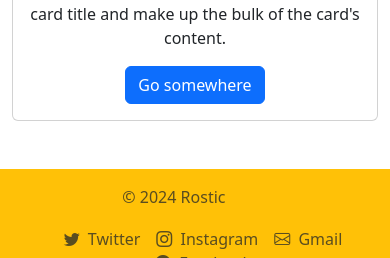
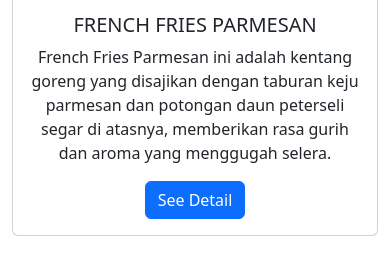
Before and after one commit to allukananikakurapika/Resto, a PHP site: the page made by app/views/home/index.php in a window 390 px wide. Shown: the part 2089-2347 px from the top of the page. Run offline with PHP 8.4, Linux system fonts and the light colour scheme; the template is opened without the code that fills it, so the values that code supplies are empty; some libraries are stand-ins or nearby versions.

Commit message:
terakhir

```diff
--- a/app/views/about/index.php
+++ b/app/views/about/index.php
@@ -1,6 +1,6 @@
 <div class="container">
 <div class="px-4 py-5 my-5 text-center">
-<img src="<?=BASEURL;?>/image/Ni Gusti Putu Prycilia Tesalonika.jpg" alt="Narendra Arya" width="200" class="rounded-circle shadow p-3 mb-5 bg-body rounded">
+<img src="<?=BASEURL;?>/image/ake.jpg" alt="Narendra Arya" width="200" class="rounded-circle shadow p-3 mb-5 bg-body rounded">
     <h1 class="display-5 fw-bold text-body-emphasis"><?=$data['nama']?></h1>
     <div class="col-lg-6 mx-auto">
         <p class="lead mb-4">Saya adalah seorang <?=$data['pekerjaan']?> yang merancang dan mendesain web makanan ini </p>
--- a/app/views/home/index.php
+++ b/app/views/home/index.php
@@ -19,8 +19,8 @@
             <div class="carousel-item active">
                 <img src="<?=BASEURL;?>/image/f1.jpg" class="d-block w-100 img-fluid" alt="Slide 1">
                 <div class="carousel-caption d-block">
-                    <h5 class="d-none d-sm-block">Slide 1</h5>
-                    <p class="d-none d-sm-block">Description for slide 1.</p>
+                    <h5 class="d-none d-sm-block">PAKET 1</h5>
+                    <p class="d-none d-sm-block">BEEF KARL BURGER</p>
                 </div>
             </div>
 
@@ -28,8 +28,8 @@
             <div class="carousel-item">
                 <img src="<?=BASEURL;?>/image/f2.jpg" class="d-block w-100 img-fluid" alt="Slide 2">
                 <div class="carousel-caption d-block">
-                    <h5 class="d-none d-sm-block">Slide 2</h5>
-                    <p class="d-none d-sm-block">Description for slide 2.</p>
+                    <h5 class="d-none d-sm-block">PAKET 2</h5>
+                    <p class="d-none d-sm-block">AVOCADO FIESTA HOTDOG</p>
                 </div>
             </div>
 
@@ -37,8 +37,8 @@
             <div class="carousel-item">
                 <img src="<?=BASEURL;?>/image/f3.jpg" class="d-block w-100 img-fluid" alt="Slide 3">
                 <div class="carousel-caption d-block">
-                    <h5 class="d-none d-sm-block">Slide 3</h5>
-                    <p class="d-none d-sm-block">Description for slide 3.</p>
+                    <h5 class="d-none d-sm-block">PAKET 3</h5>
+                    <p class="d-none d-sm-block">FRENCH FRIES PARMESAN</p>
                 </div>
             </div>
 
@@ -46,8 +46,8 @@
             <div class="carousel-item">
                 <img src="<?=BASEURL;?>/image/d1.jpg" class="d-block w-100 img-fluid" alt="Slide 4">
                 <div class="carousel-caption d-block">
-                    <h5 class="d-none d-sm-block">Slide 4</h5>
-                    <p class="d-none d-sm-block">Description for slide 4.</p>
+                    <h5 class="d-none d-sm-block">New Comer </h5>
+                    <p class="d-none d-sm-block">LIME MOJITO</p>
                 </div>
             </div>
         </div>
@@ -56,41 +56,48 @@
         <div class="row row-cols-1 row-cols-sm-2 row-cols-lg-4 g-4 justify-content-center">
             <div class="col">
                 <div class="card h-100">
-                    <video src="<?=BASEURL;?>/image/8.mp4" class="card-img-top" autoplay muted loop></video>
+                    <img src="<?=BASEURL;?>/image/f1r.jpg" class="card-img-top"></img>
                     <div class="card-body">
-                        <h5 class="card-title">Naren Jatuh Cinta</h5>
-                        <p class="card-text">Some quick example text to build on the card title and make up the bulk of the card's content.</p>
-                        <a href="<?=BASEURL;?>/about" class="btn btn-primary">Go somewhere</a>
+                        <h5 class="card-title">BEEF KARL BURGER</h5>
+                        <p class="card-text"> Beef Karl Burger ini merupakan sajian yang menggugah selera,<br>
+                            <span>erdiri dari patty daging sapi panggang yang juicy, dilapisi dengan keju leleh,  potongan selada segar,</span><span>
+                            dan disajikan dalam roti yang lembut, lengkap dengan kentang goreng renyah di sampingnya.
+                            </span></p>
+                        <a href="<?=BASEURL;?>/produk" class="btn btn-primary">See Detail</a>
                     </div>
                 </div>
             </div>
             <div class="col">
                 <div class="card h-100">
-                    <video src="<?=BASEURL;?>/image/7.mp4" class="card-img-top" autoplay muted loop></video>
+                    <img src="<?=BASEURL;?>/image/f2r.jpg" class="card-img-top"></img>
                     <div class="card-body">
-                        <h5 class="card-title">Naren Jatuh Cinta</h5>
-                        <p class="card-text">Some quick example text to build on the card title and make up the bulk of the card's content.</p>
-                        <a href="#" class="btn btn-primary">Go somewhere</a>
+                        <h5 class="card-title">AVOCADO FIESTA HOTDOG</h5>
+                        <p class="card-text">Avocado Fiesta Hot Dog ini adalah hot dog unik yang dipenuhi topping alpukat segar,
+                            <span>potongan tomat, bawang cincang, dan jamur yang lembut. Disajikan dengan kentang wedges
+                            berbumbu di sampingnya, makanan ini semakin lezat dengan tambahan saus keju creamy.</span></p>
+                        <a href="<?=BASEURL;?>/produk" class="btn btn-primary">See Detail</a>
                     </div>
                 </div>
             </div>
             <div class="col">
                 <div class="card h-100">
-                    <video src="<?=BASEURL;?>/image/6.mp4" class="card-img-top" autoplay muted loop></video>
+                    <img src="<?=BASEURL;?>/image/f3r.jpg" class="card-img-top"></img>
                     <div class="card-body">
-                        <h5 class="card-title">Naren Jatuh Cinta</h5>
-                        <p class="card-text">Some quick example text to build on the card title and make up the bulk of the card's content.</p>
-                        <a href="#" class="btn btn-primary">Go somewhere</a>
+                        <h5 class="card-title">FRENCH FRIES PARMESAN</h5>
+                        <p class="card-text">French Fries Parmesan ini adalah kentang goreng yang disajikan dengan taburan keju parmesan dan potongan daun peterseli segar di atasnya,
+                            memberikan rasa gurih dan aroma yang menggugah selera.</p>
+                        <a href="<?=BASEURL;?>/produk" class="btn btn-primary">See Detail</a>
                     </div>
                 </div>
             </div>
             <div class="col">
                 <div class="card h-100">
-                    <video src="<?=BASEURL;?>/image/5.mp4" class="card-img-top" autoplay muted loop></video>
+                    <img src="<?=BASEURL;?>/image/f4r.jpg" class="card-img-top"></img>
                     <div class="card-body">
-                        <h5 class="card-title">Naren Jatuh Cinta</h5>
-                        <p class="card-text">Some quick example text to build on the card title and make up the bulk of the card's content.</p>
-                        <a href="#" class="btn btn-primary">Go somewhere</a>
+                        <h5 class="card-title">LIME MOJITO</h5>
+                        <p class="card-text">Lime Mojito ini adalah minuman segar yang terbuat dari campuran air soda,
+                            perasan jeruk nipis, daun mint, dan es batu. Minuman ini memberikan sensasi kesegaran yang ideal untuk melepas dahaga.</p>
+                        <a href="<?=BASEURL;?>/produk" class="btn btn-primary">See Detail</a>
                     </div>
                 </div>
             </div>
--- a/app/views/templates/footer.php
+++ b/app/views/templates/footer.php
@@ -16,27 +16,22 @@
             <div class="col-12 col-md-6">
                 <ul class="nav justify-content-center justify-content-md-end list-unstyled d-flex flex-wrap mb-0">
                     <li class="ms-3">
-                        <a href="#" class="text-body-secondary text-decoration-none">
+                        <a href="https://x.com/wouldyoubemymj" class="text-body-secondary text-decoration-none" target="_blank">
                             <i class="bi bi-twitter"></i>
                             <span class="ms-1">Twitter</span>
                         </a>
                     </li>
                     <li class="ms-3">
-                        <a href="#" class="text-body-secondary text-decoration-none">
+                        <a href="https://www.instagram.com/narendraryaaa/" class="text-body-secondary text-decoration-none" target="_blank">
                             <i class="bi bi-instagram"></i>
                             <span class="ms-1">Instagram</span>
                         </a>
                     </li>
                     <li class="ms-3">
-                        <a href="#" class="text-body-secondary text-decoration-none">
+                        <a href="https://mail.google.com/mail/?view=cm&fs=1&to=narendraarya20@gmail.com&su=Judul%20Email&body=Isi%20email%20di%20sini"
+                        class="text-body-secondary text-decoration-none" target="_blank">
                             <i class="bi bi-envelope"></i>
                             <span class="ms-1">Gmail</span>
-                        </a>
-                    </li>
-                    <li class="ms-3">
-                        <a href="#" class="text-body-secondary text-decoration-none">
-                            <i class="bi bi-facebook"></i>
-                            <span class="ms-1">Facebook</span>
                         </a>
                     </li>
                 </ul>
```
Also changed, not shown: public/image/ake.jpg (added), public/image/f1r.jpg (added), public/image/f2r.jpg (added), public/image/f3r.jpg (added), public/image/f4r.jpg (added).
